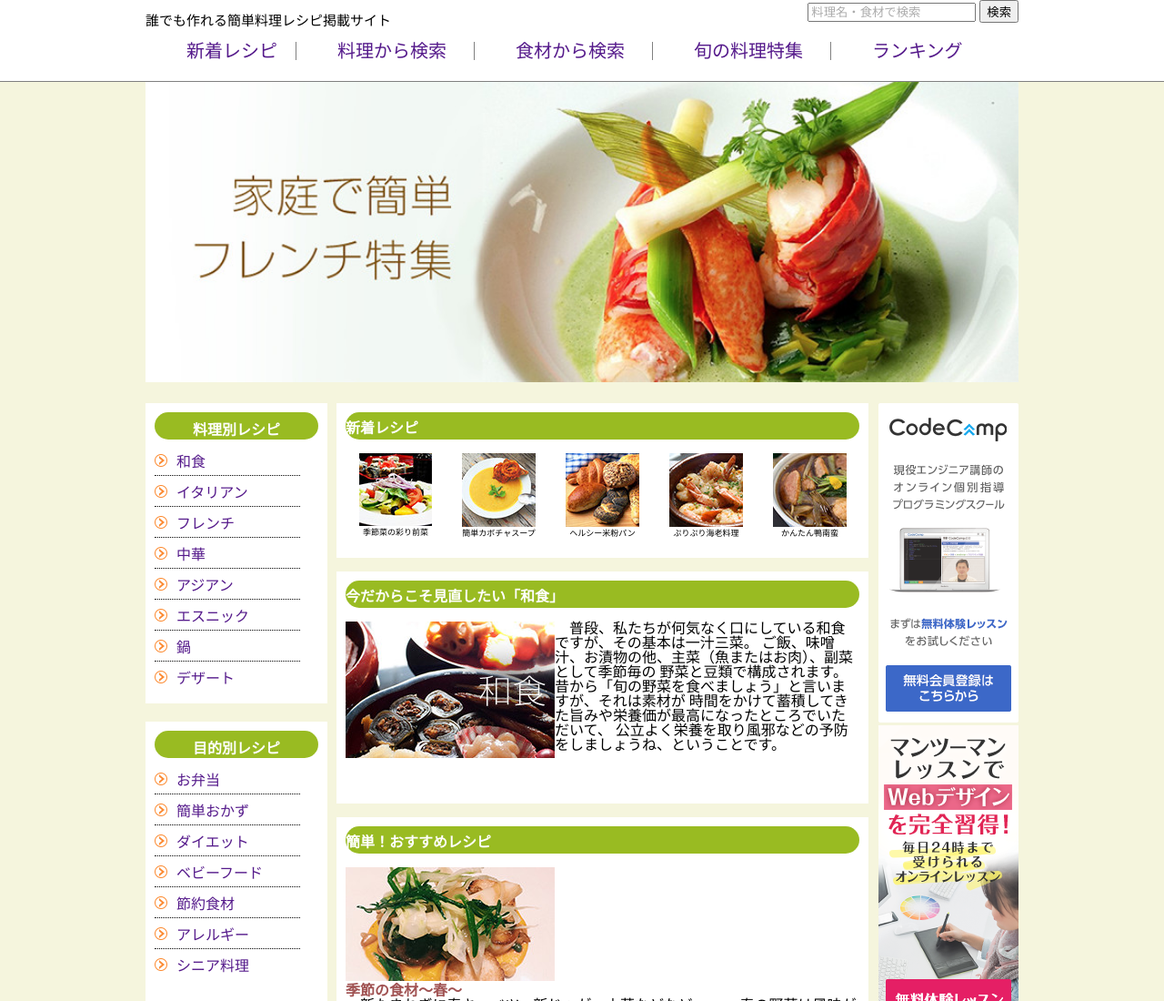
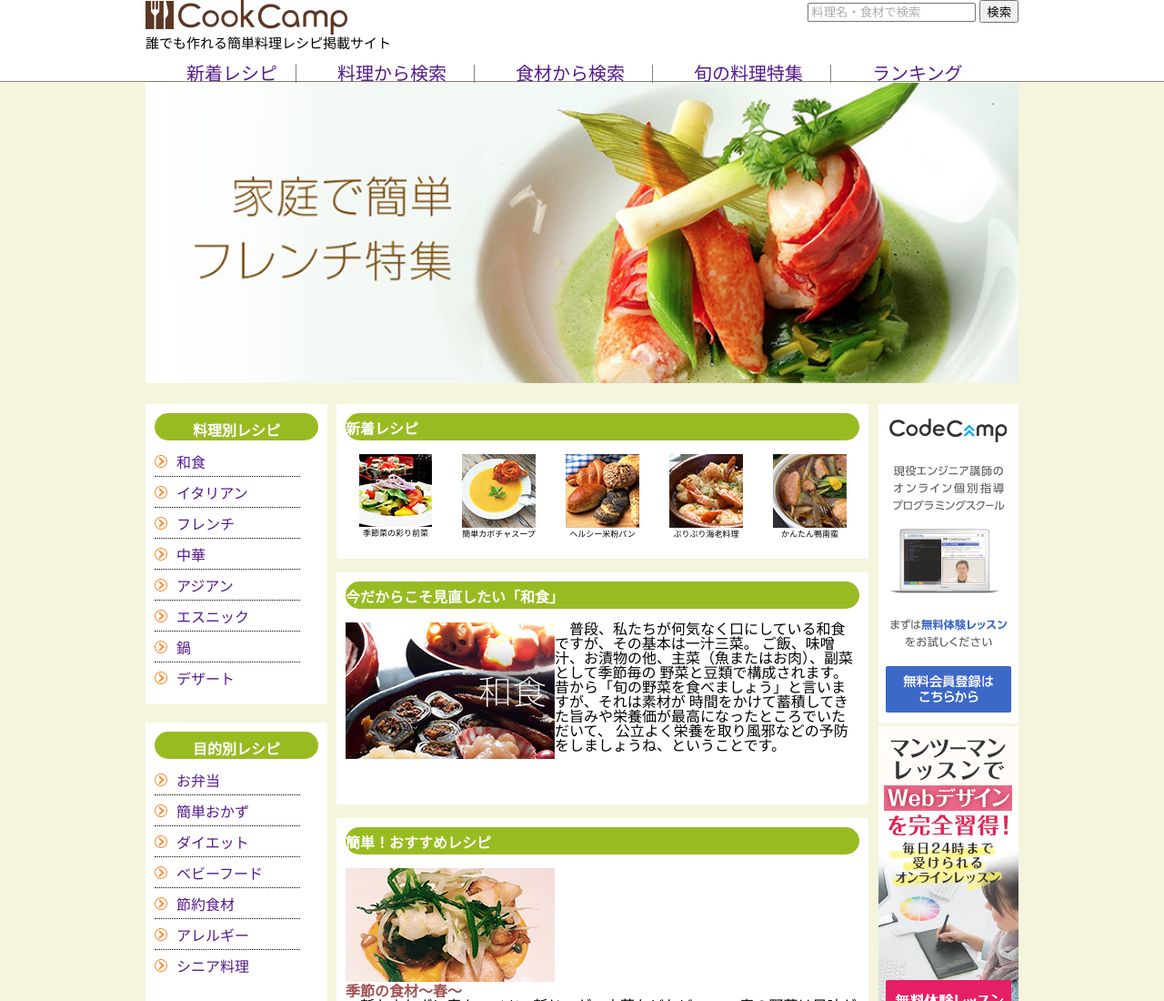
Before and after one commit to Masaki-Yamaguchi-ten/cook3, a plain HTML site: page index.html in a window 1280 px wide. Shown: the top 1100 px of the page at 91% size. Drawn offline with Linux system fonts and the light colour scheme; files whose address does not match are found by name.

Commit message:
Update index.html

```diff
--- a/index.html
+++ b/index.html
@@ -10,7 +10,7 @@
     <header>
 
         <div id="header-wrapper">
-            <img src="image/logo.png" alt="" id="header-logo">
+            <img src="logo.png" alt="" id="header-logo">
             <form action="#">
                 <input type="text" placeholder="料理名・食材で検索">
                 <input type="button" value="検索">
```
